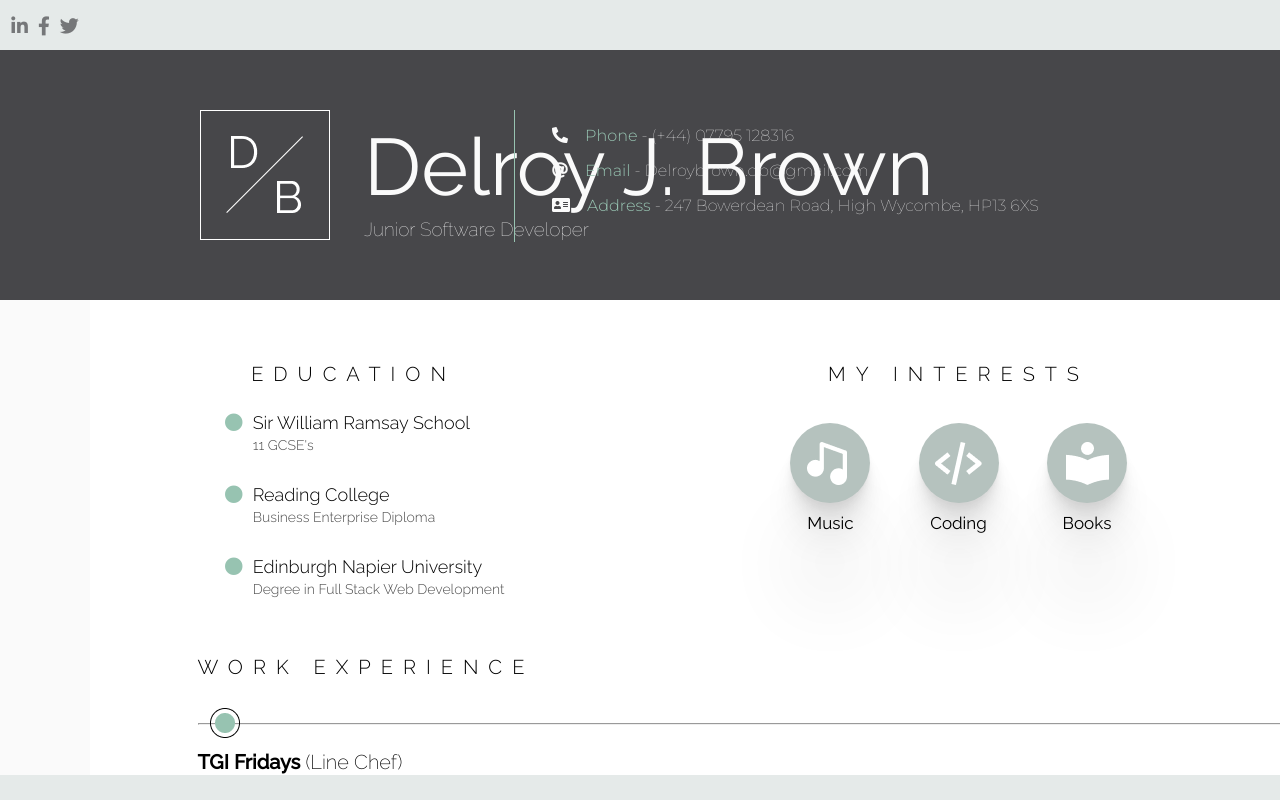
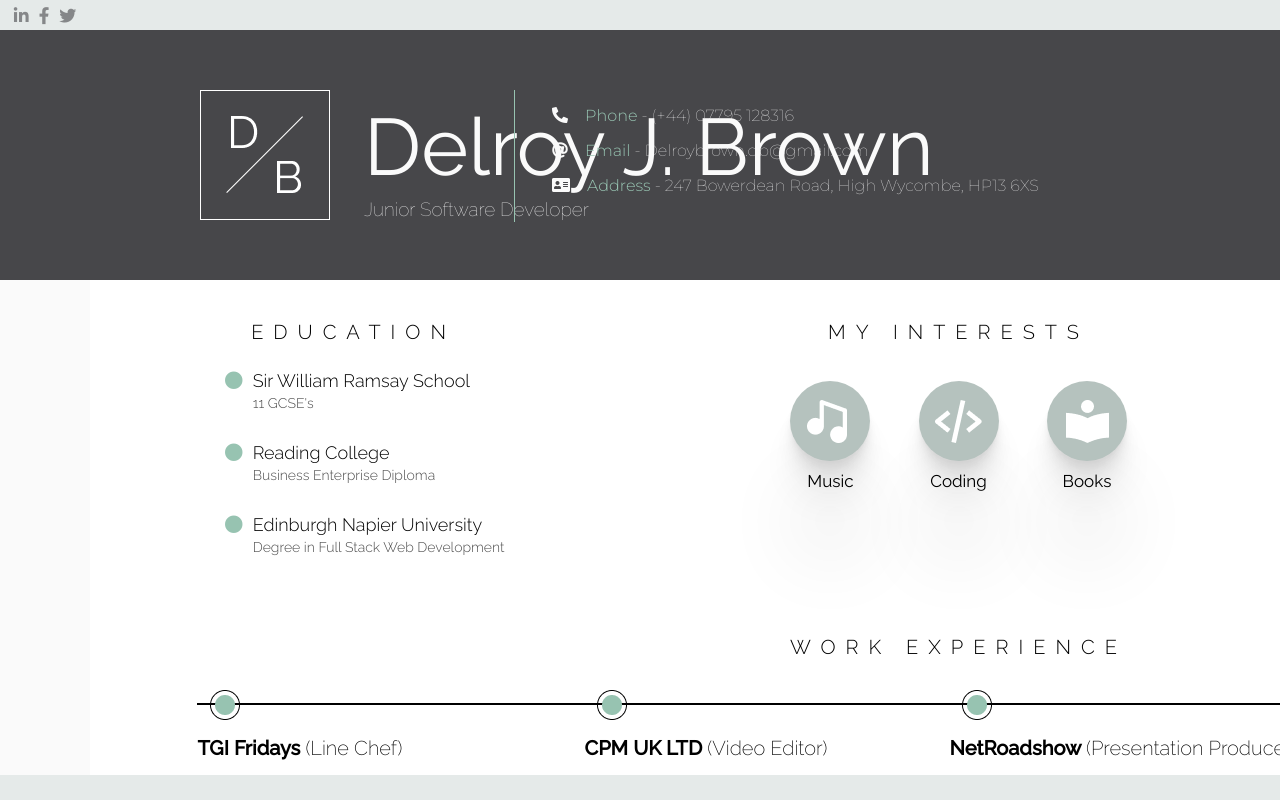
Before and after one commit to DelroyBrown28/BrandNewCV, a plain HTML site: page index.html in a window 1280 px wide. Drawn offline with Linux system fonts and the light colour scheme.

Commit message:
Complete?

```diff
--- a/index.html
+++ b/index.html
@@ -17,9 +17,9 @@
 
     <div class="top-band">
         <div class="socials">
-            <i class="fab fa-linkedin-in"></i>
-            <i class="fab fa-facebook-f"></i>
-            <i class="fab fa-twitter"></i>
+            <i class="fab social-icons fa-linkedin-in"></i>
+            <i class="fab social-icons fa-facebook-f"></i>
+            <i class="fab social-icons fa-twitter"></i>
         </div>
     </div>
 
@@ -121,6 +121,33 @@
                     American style food.</p>
             </div>
 
+            <div class="cpm-box">
+                <img class="timeline-circle1" src="./images/timelineCircle.png">
+                <h3 class="cpm-title">CPM UK LTD <span class="thinText">(Video Editor)</span></h3>
+                <p class="cpm-blurb">Marketing company that helps<br>
+                    grow brands and increase sales.</p>
+            </div>
+
+            <div class="nrs-box">
+                <img class="timeline-circle1" src="./images/timelineCircle.png">
+                <h3 class="nrs-title">NetRoadshow <span class="thinText">(Presentation Producer)</span></h3>
+                <p class="nrs-blurb">Finance company offering
+                    data room services and secure document<br>
+                    distribution.</p>
+            </div>
+
+            <div class="tlodge-box">
+                <img class="timeline-circle1" src="./images/timelineCircle.png">
+                <h3 class="tlodge-title">Travelodge Head Office <span class="thinText">(Admin)</span></h3>
+                <p class="tlodge-blurb">The UK’s most successfull
+                    budget hotel chain.</p>
+            </div>
+
+
+
+
+
+
         </div>
 
     </div>
--- a/main.css
+++ b/main.css
@@ -9,9 +9,11 @@ html {
 
 .top-band {
     position: relative;
-    height: 50px;
+    height: 30px;
     width: 100%;
     background-color: #E5EAE9;
+    display: flex;
+    align-items: center;
 }
 
 .bottom-band {
@@ -30,15 +32,16 @@ html {
     display: flex;
     align-items: center;
     justify-content: center;
+    font-size: 17px;
+    color: #47474A;
+
 }
 
-.fab {
-    font-size: 19px;
-    color: #47474A;
-    opacity: 0.7;
+.social-icons {
+    opacity: 0.6;
 }
 
-.fab:hover {
+.social-icons:hover {
     opacity: 1;
     cursor: pointer;
 }
@@ -131,7 +134,7 @@ html {
     width: 309px;
     height: 235px;
     left: 109px;
-    top: 62px;
+    top: 40px;
     display: flex;
     justify-content: center;
 }
@@ -199,7 +202,7 @@ html {
     position: absolute;
     width: 337px;
     height: 171px;
-    top: 62px;
+    top: 40px;
     display: flex;
     justify-content: center;
 
@@ -348,7 +351,7 @@ html {
     height: 234px;
     width: 410px;
     right: 109px;
-    top: 62px;
+    top: 40px;
     display: flex;
     justify-content: center;
 
@@ -400,6 +403,9 @@ html {
     width: 1522px;
     height: 220px;
     bottom: 105px;
+    display: flex;
+    justify-content: center;
+
 }
 
 .workExperiece-title {
@@ -414,27 +420,35 @@ html {
 }
 
 .timeline {
-    position: relative;
+    position: absolute;
+    border: 1px solid #000;
     top: 60px;
+    width: 1522px;
+}
+
+.tgi-box {
+    position: absolute;
+    width: 290px;
+    height: 161px;
+    bottom: 4.5px;
+    left: 0;
 }
 
 .timeline-circle1 {
     position: absolute;
-    top: 53px;
+    top: 0;
     left: 12px;
 }
+
 
 .tgifridays-title {
     position: absolute;
     font-family: 'Raleway', sans-serif;
     font-weight: bold;
     font-size: 20px;
-    top: 75px;
+    margin: 0;
+    top: 46px;
 
-}
-
-.thinText {
-    font-weight: 200;
 }
 
 .tgi-blurb {
@@ -443,5 +457,125 @@ html {
     font-size: 20px;
     bottom: 0;
     font-weight: 200;
+    margin: 0;
 
 }
+
+
+.cpm-box {
+    position: absolute;
+    width: 290px;
+    height: 161px;
+    bottom: 4.5px;
+    left: 387px;
+
+}
+
+.timeline-circle1 {
+    position: absolute;
+    top: 0;
+    left: 12px;
+}
+
+
+.cpm-title {
+    position: absolute;
+    font-family: 'Raleway', sans-serif;
+    font-weight: bold;
+    font-size: 20px;
+    margin: 0;
+    top: 46px;
+
+}
+
+.cpm-blurb {
+    position: absolute;
+    font-family: 'Raleway', sans-serif;
+    font-size: 20px;
+    bottom: 23px;
+    font-weight: 200;
+    margin: 0;
+
+}
+
+.nrs-box {
+    position: absolute;
+    width: 350px;
+    height: 161px;
+    bottom: 4.5px;
+    right: 420px;
+
+}
+
+.timeline-circle1 {
+    position: absolute;
+    top: 0;
+    left: 12px;
+}
+
+
+.nrs-title {
+    position: absolute;
+    font-family: 'Raleway', sans-serif;
+    font-weight: bold;
+    font-size: 20px;
+    margin: 0;
+    top: 46px;
+
+}
+
+.nrs-blurb {
+    position: absolute;
+    font-family: 'Raleway', sans-serif;
+    font-size: 20px;
+    bottom: 0;
+    font-weight: 200;
+    margin: 0;
+
+}
+
+.tlodge-box {
+    position: absolute;
+    width: 350px;
+    height: 161px;
+    bottom: 4.5px;
+    right: 20px;
+
+}
+
+.timeline-circle1 {
+    position: absolute;
+    top: 0;
+    left: 12px;
+}
+
+
+.tlodge-title {
+    position: absolute;
+    font-family: 'Raleway', sans-serif;
+    font-weight: bold;
+    font-size: 20px;
+    margin: 0;
+    top: 46px;
+
+}
+
+.tlodge-blurb {
+    position: absolute;
+    font-family: 'Raleway', sans-serif;
+    font-size: 20px;
+    bottom: 23px;
+    font-weight: 200;
+    margin: 0;
+
+}
+
+
+
+
+
+
+
+.thinText {
+    font-weight: 200;
+}
```
